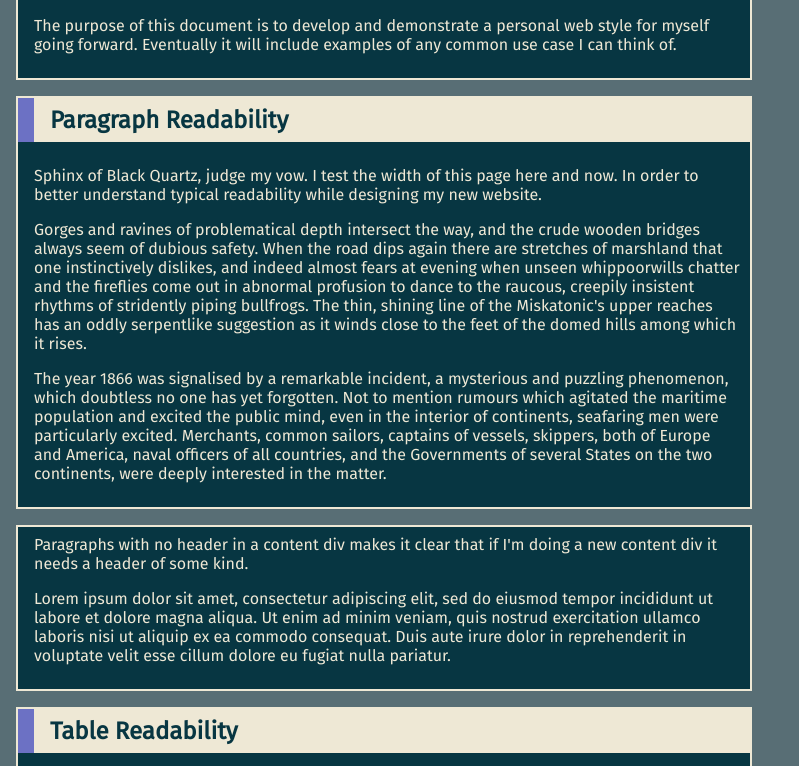
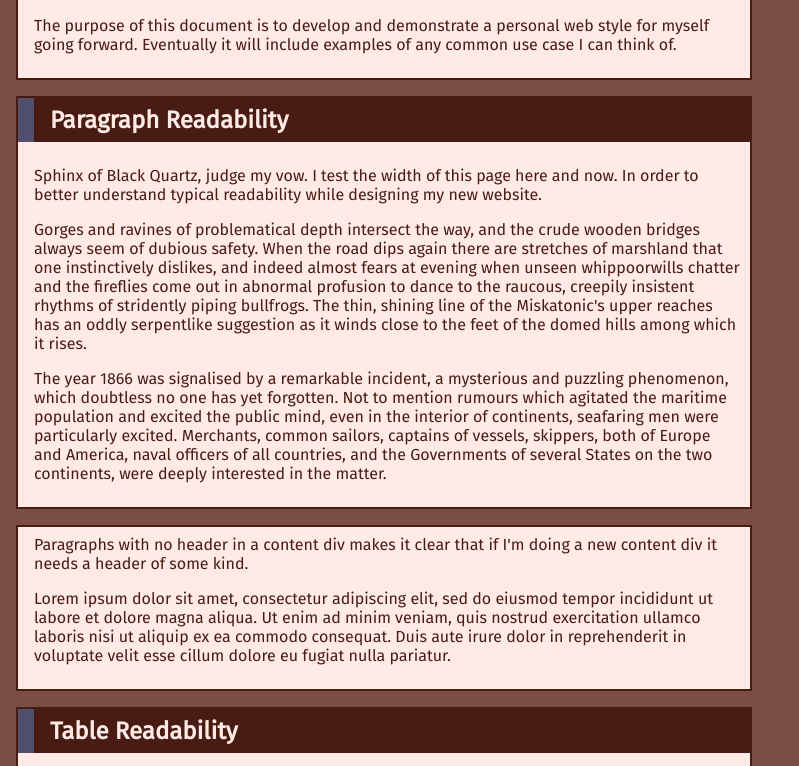
Before and after one commit to bagelbyheart/stationary, a plain HTML site: page index.html in a window 1280 px wide. Shown: the part 127-893 px from the top of the page, without its empty margins (0-799 px from the left). Drawn offline with Linux system fonts and the light colour scheme.

Commit message:
color tweaks

```diff
--- a/bagel.css
+++ b/bagel.css
@@ -6,6 +6,11 @@
  --lux2:#50506e;
  --lux3:#bebee6;
  --lux4:#e6e6ff;
+ --luxOchre:#c5503d;
+ --lux5:#481c12;
+ --lux6:#7a4e44;
+ --lux7:#f6bbae;
+ --lux8:#ffeae6;
  --soBoldBlack:rgb(0, 43, 54);
  --soBoldYellow:rgb(101, 123, 131);
  --soBoldCyan:rgb(147, 161, 161);
@@ -27,10 +32,10 @@
  --soAccent:var(--soBoldWhite);
  --soForeground:var(--soWhite);
  --soCursor:var(--soBoldMagenta);
- --cForeground:var(--soWhite);
- --cBackground:var(--soBlack);
- --cPaper:var(--soBoldGreen);
- --cAccent:var(--soBoldMagenta);
+ --cForeground:var(--lux5);
+ --cBackground:var(--lux8);
+ --cPaper:var(--lux6);
+ --cAccent:var(--lux2);
  --lightImg:url('http://bagelbyheart.com/CherryLow.png');
  --darkImg:url('http://bagelbyheart.com/shorelineLightLow.png');
  /* background-image:var(--darkImg); */
@@ -46,7 +51,7 @@
 }
 
 * {
-	/*border:solid 1px var(--cForeground); /* debugging */
+	/* border:solid 1px var(--cForeground); /* debugging */
 	margin:0;
 	padding:0;
 	font-family:'fira sans';
```
